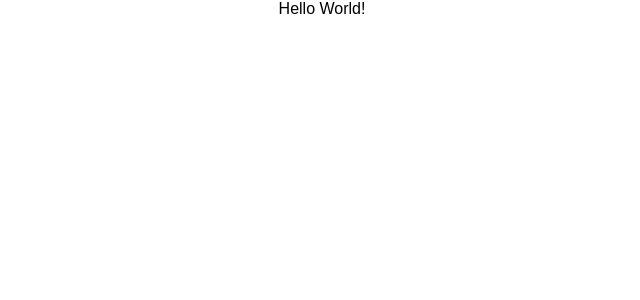
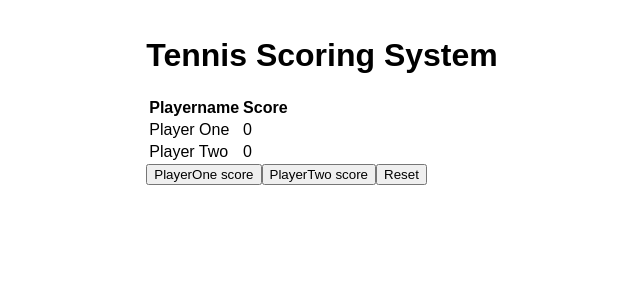
Before and after one commit to SebastianAlexandersson/tennis, a React app: page / in a window 1280 px wide. Shown: the top 300 px of the page, without its empty margins (318-958 px from the left). Built offline with nearby package versions, Linux system fonts and the light colour scheme.

Commit message:
Added basic scoring system

```diff
--- a/package.json
+++ b/package.json
@@ -29,6 +29,7 @@
   },
   "dependencies": {
     "css-loader": "^3.4.2",
+    "prop-types": "^15.7.2",
     "react": "^16.13.0",
     "react-dom": "^16.13.0",
     "style-loader": "^1.1.3"
--- a/src/App.jsx
+++ b/src/App.jsx
@@ -1,10 +1,12 @@
 import React from 'react';
-import globalStyle from './app.css';
+import './app.css';
+import Scoreboard from './components/Scoreboard';
 
 function App() {
   return (
     <div>
-      Hello World!
+      <h1>Tennis Scoring System</h1>
+      <Scoreboard />
     </div>
   );
 }
--- a/src/app.css
+++ b/src/app.css
@@ -4,6 +4,7 @@
 
 body {
   margin: 0;
+  margin-top: 1em;
   padding: 0;
   display: flex;
   flex-direction: column;
--- /dev/null
+++ b/src/components/Button.jsx
@@ -0,0 +1,15 @@
+import React from 'react';
+
+function Button({ label, onClick, disabled }) {
+  return (
+    <button
+      type="button"
+      onClick={onClick}
+      disabled={disabled}
+    >
+      { label }
+    </button>
+  );
+}
+
+export default Button;
--- /dev/null
+++ b/src/components/Scoreboard.jsx
@@ -0,0 +1,98 @@
+import React, { useReducer } from 'react';
+import Button from './Button';
+
+const initialState = {
+  playerOneScore: 0,
+  playerTwoScore: 0,
+  isDeuce: false,
+  gameOver: false,
+  winner: '',
+};
+
+function reducer(state, action) {
+  switch (action.type) {
+    case 'increment':
+      return { ...state, [action.player]: state[action.player] + 1 };
+    case 'decrement':
+      return { ...state, [action.player]: state[action.player] - 1 };
+    case 'winner':
+      return { ...state, winner: action.player };
+    case 'gameOver':
+      return { ...state, gameOver: true };
+    case 'reset':
+      return initialState;
+    default:
+      throw new Error();
+  }
+}
+
+function Scoreboard() {
+  const [state, dispatch] = useReducer(reducer, initialState);
+
+  const scoreFormat = {
+    0: '0',
+    1: '15',
+    2: '30',
+    3: '40',
+    4: 'A',
+  };
+
+  function calcScore(player) {
+    const score = player === 'playerOne' ? state.playerOneScore : state.playerTwoScore;
+    const opponent = player === 'playerOne' ? 'playerTwo' : 'playerOne';
+    const opponentScore = player === 'playerOne' ? state.playerTwoScore : state.playerOneScore;
+
+    if (score === 3 && opponentScore < 3 || score === 4) {
+      dispatch({ type: 'gameOver' });
+      dispatch({ type: 'winner', player });
+      return;
+    }
+
+    if (score === 3 && opponentScore === 4) {
+      dispatch({ type: 'decrement', player: `${opponent}Score` });
+      dispatch({ type: 'increment', player: `${player}Score` });
+      return;
+    }
+
+    dispatch({ type: 'increment', player: `${player}Score` });
+  }
+
+  return (
+    <div className="scoreboard">
+      <table>
+        <thead>
+          <tr>
+            <th>Playername</th>
+            <th>Score</th>
+          </tr>
+        </thead>
+        <tbody>
+          <tr>
+            <td>Player One</td>
+            <td>{ scoreFormat[state.playerOneScore] }</td>
+          </tr>
+          <tr>
+            <td>Player Two</td>
+            <td>{ scoreFormat[state.playerTwoScore] }</td>
+          </tr>
+        </tbody>
+      </table>
+      <Button
+        label="PlayerOne score"
+        onClick={() => calcScore('playerOne')}
+        disabled={state.gameOver}
+      />
+      <Button
+        label="PlayerTwo score"
+        onClick={() => calcScore('playerTwo')}
+        disabled={state.gameOver}
+      />
+      <Button
+        label="Reset"
+        onClick={() => dispatch({ type: 'reset' })}
+      />
+    </div>
+  );
+}
+
+export default Scoreboard;
--- a/src/index.js
+++ b/src/index.js
@@ -1,5 +1,5 @@
 import React from 'react';
 import ReactDOM from 'react-dom';
-import App from './App.jsx';
+import App from './App';
 
 ReactDOM.render(<App />, document.getElementById('app'));
--- a/webpack.config.js
+++ b/webpack.config.js
@@ -35,4 +35,7 @@ module.exports = {
       template: './src/index.html',
     }),
   ],
+  resolve: {
+    extensions: ['.js', '.jsx'],
+  },
 };
```
Also changed, not shown: .eslintrc.json (added), 2 other files (tests, documents, lock files or other folders).
